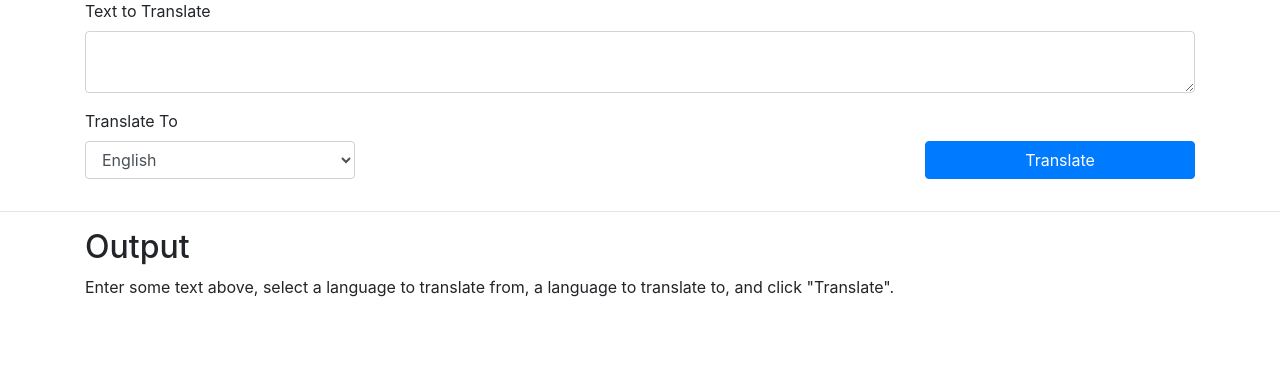
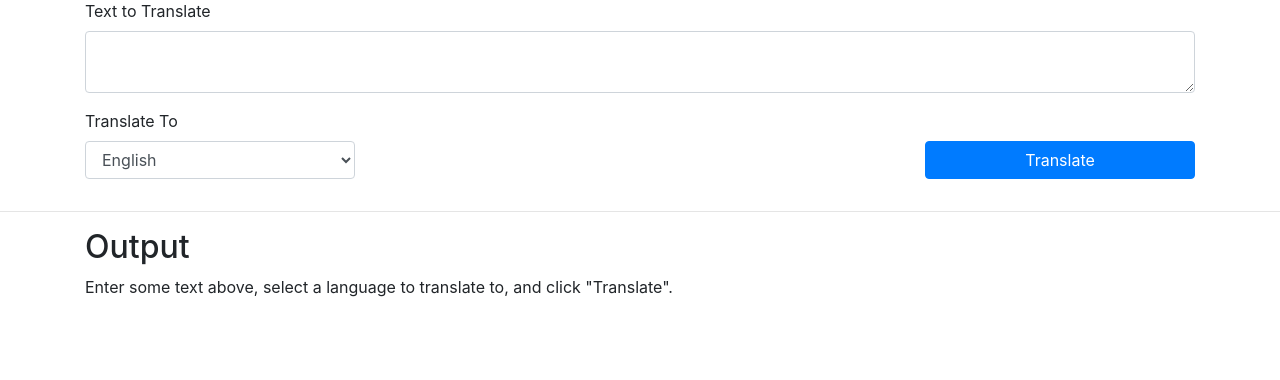
Before and after one commit to philku/gce-uconn-translate, a Flask app: page / in a window 1280 px wide. Shown: the part 103-483 px from the top of the page. Run offline with Flask 2, Linux system fonts and the light colour scheme; some libraries are stand-ins or nearby versions.

Commit message:
minor visual fixes

```diff
--- a/templates/index.html
+++ b/templates/index.html
@@ -60,7 +60,7 @@
                 {% if translatedText %}
                     {{ translatedText }}
                 {% else %}
-                    Enter some text above, select a language to translate from, a language to translate to, and click "Translate".
+                    Enter some text above, select a language to translate to, and click "Translate".
                 {% endif %}
             </p>
         </div>
```
Also changed, not shown: readme.md.
